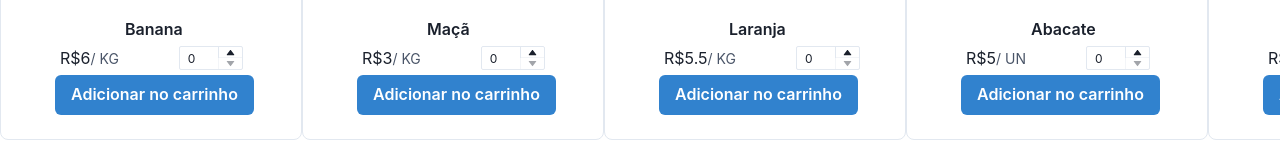
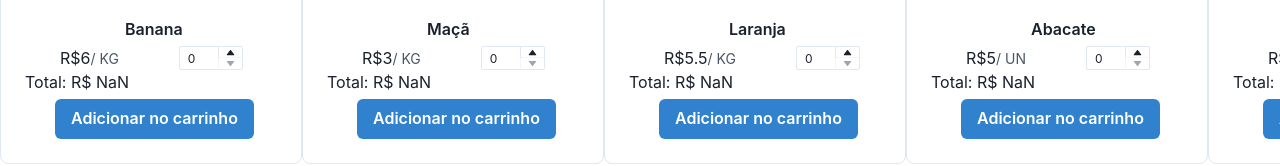
Before and after one commit to LukaVieira1/Project-ShoppingCart, a React (Create React App) app in the folder shopping-cart/: page / in a window 1280 px wide. Shown: the part 512-678 px from the top of the page. Built offline with nearby package versions, Linux system fonts and the light colour scheme.

Commit message:
Implementando funcionalidade de adicionar as unidades e dar o valor total

```diff
--- a/shopping-cart/src/routes/Fruits/index.js
+++ b/shopping-cart/src/routes/Fruits/index.js
@@ -9,13 +9,19 @@ import {
   NumberInput,
   NumberDecrementStepper,
   Flex,
-  Spacer,
   Button,
 } from "@chakra-ui/react";
+
 import { FruitsBox, FruitBox, FruitImg } from "./styles";
 
 const Fruits = () => {
+  const [amount, setAmount] = useState([]);
+  const handleChange = (value) => {
+    fruitList.map((fruit) => setAmount[fruit](value));
+  };
+
   const [fruits, setFruits] = useState([]);
+  console.log(amount);
   useEffect(() => {
     setFruits(fruitList);
   }, []);
@@ -55,8 +61,10 @@ const Fruits = () => {
                       / {fruit.unit}
                     </Box>
                   </Box>
-                  {/* <Spacer /> */}
+
                   <NumberInput
+                    onChange={handleChange}
+                    value={amount[fruit]}
                     ml="60px"
                     size="xs"
                     maxW={16}
@@ -70,6 +78,7 @@ const Fruits = () => {
                     </NumberInputStepper>
                   </NumberInput>
                 </Flex>
+                <p>Total: R$ {(amount[fruit] * fruit.price).toFixed(2)}</p>
                 <Button mt="5px" ml="30px" colorScheme="blue">
                   Adicionar no carrinho
                 </Button>
```
